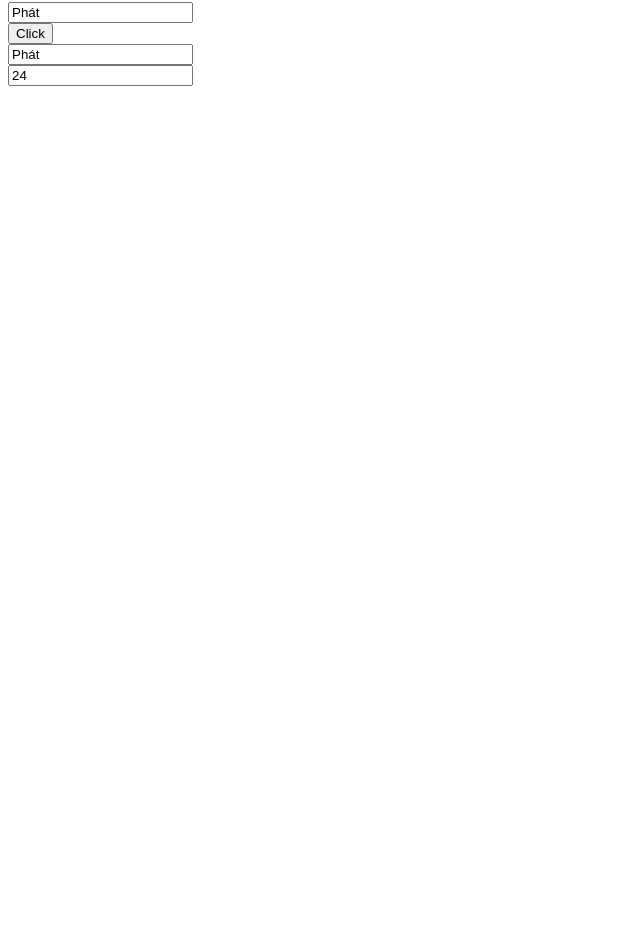
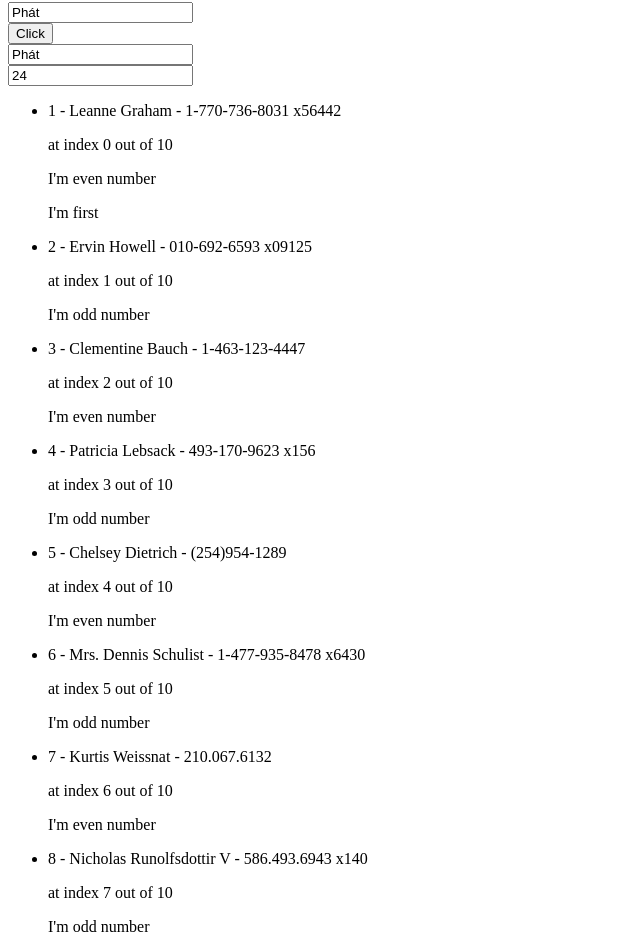
Before and after one commit to Ducphat12345/angular-100days, an Angular app: page / in a window 1280 px wide. Shown: the part 149-1101 px from the top of the page, without its empty margins (0-640 px from the left). Before the commit the page ends 800 px from the top, so only its background shows below. Built offline with nearby package versions, Linux system fonts and the light colour scheme.

Commit message:
ngFor-angular

```diff
--- a/src/hello/hello.component.css
+++ b/src/hello/hello.component.css
@@ -1,3 +1,3 @@
-a{
-    color: red;
+.right-margin{
+    margin-right: 5px;
 }
--- a/src/hello/hello.component.html
+++ b/src/hello/hello.component.html
@@ -12,3 +12,14 @@ Age: {{user.age}}
 <br>
 <input type="text" [ngModel]="user.age" (ngModelChange)="user.age = $event" />
 <br>
+<ul>
+    <li *ngFor="let u of users; index as idx; count as total; first as isFirst; last as isLast; even as isEven; odd as isOdd">
+        <p>{{u.id}} - {{u.name}} - {{u.phone}}</p>
+        <p>at index {{idx}} out of {{total}}</p>
+        <p *ngIf="isEven">I'm even number</p>
+        <p *ngIf="isOdd">I'm odd number</p>
+        <p *ngIf="isFirst">I'm first</p>
+        <p *ngIf="isLast">I'm last</p>
+    </li>
+</ul>
+<button *ngFor="let tag of tags; last as isLast" [class.right-margin]="!isLast">{{tag}}</button>
--- a/src/hello/hello.component.ts
+++ b/src/hello/hello.component.ts
@@ -11,6 +11,239 @@ export class HelloComponent{
         'age': 24
     };
 
+    users = [
+        {
+          "id": 1,
+          "name": "Leanne Graham",
+          "username": "Bret",
+          "email": "Sincere@april.biz",
+          "address": {
+            "street": "Kulas Light",
+            "suite": "Apt. 556",
+            "city": "Gwenborough",
+            "zipcode": "92998-3874",
+            "geo": {
+              "lat": "-37.3159",
+              "lng": "81.1496"
+            }
+          },
+          "phone": "1-770-736-8031 x56442",
+          "website": "hildegard.org",
+          "company": {
+            "name": "Romaguera-Crona",
+            "catchPhrase": "Multi-layered client-server neural-net",
+            "bs": "harness real-time e-markets"
+          }
+        },
+        {
+          "id": 2,
+          "name": "Ervin Howell",
+          "username": "Antonette",
+          "email": "Shanna@melissa.tv",
+          "address": {
+            "street": "Victor Plains",
+            "suite": "Suite 879",
+            "city": "Wisokyburgh",
+            "zipcode": "90566-7771",
+            "geo": {
+              "lat": "-43.9509",
+              "lng": "-34.4618"
+            }
+          },
+          "phone": "010-692-6593 x09125",
+          "website": "anastasia.net",
+          "company": {
+            "name": "Deckow-Crist",
+            "catchPhrase": "Proactive didactic contingency",
+            "bs": "synergize scalable supply-chains"
+          }
+        },
+        {
+          "id": 3,
+          "name": "Clementine Bauch",
+          "username": "Samantha",
+          "email": "Nathan@yesenia.net",
+          "address": {
+            "street": "Douglas Extension",
+            "suite": "Suite 847",
+            "city": "McKenziehaven",
+            "zipcode": "59590-4157",
+            "geo": {
+              "lat": "-68.6102",
+              "lng": "-47.0653"
+            }
+          },
+          "phone": "1-463-123-4447",
+          "website": "ramiro.info",
+          "company": {
+            "name": "Romaguera-Jacobson",
+            "catchPhrase": "Face to face bifurcated interface",
+            "bs": "e-enable strategic applications"
+          }
+        },
+        {
+          "id": 4,
+          "name": "Patricia Lebsack",
+          "username": "Karianne",
+          "email": "Julianne.OConner@kory.org",
+          "address": {
+            "street": "Hoeger Mall",
+            "suite": "Apt. 692",
+            "city": "South Elvis",
+            "zipcode": "53919-4257",
+            "geo": {
+              "lat": "29.4572",
+              "lng": "-164.2990"
+            }
+          },
+          "phone": "493-170-9623 x156",
+          "website": "kale.biz",
+          "company": {
+            "name": "Robel-Corkery",
+            "catchPhrase": "Multi-tiered zero tolerance productivity",
+            "bs": "transition cutting-edge web services"
+          }
+        },
+        {
+          "id": 5,
+          "name": "Chelsey Dietrich",
+          "username": "Kamren",
+          "email": "Lucio_Hettinger@annie.ca",
+          "address": {
+            "street": "Skiles Walks",
+            "suite": "Suite 351",
+            "city": "Roscoeview",
+            "zipcode": "33263",
+            "geo": {
+              "lat": "-31.8129",
+              "lng": "62.5342"
+            }
+          },
+          "phone": "(254)954-1289",
+          "website": "demarco.info",
+          "company": {
+            "name": "Keebler LLC",
+            "catchPhrase": "User-centric fault-tolerant solution",
+            "bs": "revolutionize end-to-end systems"
+          }
+        },
+        {
+          "id": 6,
+          "name": "Mrs. Dennis Schulist",
+          "username": "Leopoldo_Corkery",
+          "email": "Karley_Dach@jasper.info",
+          "address": {
+            "street": "Norberto Crossing",
+            "suite": "Apt. 950",
+            "city": "South Christy",
+            "zipcode": "23505-1337",
+            "geo": {
+              "lat": "-71.4197",
+              "lng": "71.7478"
+            }
+          },
+          "phone": "1-477-935-8478 x6430",
+          "website": "ola.org",
+          "company": {
+            "name": "Considine-Lockman",
+            "catchPhrase": "Synchronised bottom-line interface",
+            "bs": "e-enable innovative applications"
+          }
+        },
+        {
+          "id": 7,
+          "name": "Kurtis Weissnat",
+          "username": "Elwyn.Skiles",
+          "email": "Telly.Hoeger@billy.biz",
+          "address": {
+            "street": "Rex Trail",
+            "suite": "Suite 280",
+            "city": "Howemouth",
+            "zipcode": "58804-1099",
+            "geo": {
+              "lat": "24.8918",
+              "lng": "21.8984"
+            }
+          },
+          "phone": "210.067.6132",
+          "website": "elvis.io",
+          "company": {
+            "name": "Johns Group",
+            "catchPhrase": "Configurable multimedia task-force",
+            "bs": "generate enterprise e-tailers"
+          }
+        },
+        {
+          "id": 8,
+          "name": "Nicholas Runolfsdottir V",
+          "username": "Maxime_Nienow",
+          "email": "Sherwood@rosamond.me",
+          "address": {
+            "street": "Ellsworth Summit",
+            "suite": "Suite 729",
+            "city": "Aliyaview",
+            "zipcode": "45169",
+            "geo": {
+              "lat": "-14.3990",
+              "lng": "-120.7677"
+            }
+          },
+          "phone": "586.493.6943 x140",
+          "website": "jacynthe.com",
+          "company": {
+            "name": "Abernathy Group",
+            "catchPhrase": "Implemented secondary concept",
+            "bs": "e-enable extensible e-tailers"
+          }
+        },
+        {
+          "id": 9,
+          "name": "Glenna Reichert",
+          "username": "Delphine",
+          "email": "Chaim_McDermott@dana.io",
+          "address": {
+            "street": "Dayna Park",
+            "suite": "Suite 449",
+            "city": "Bartholomebury",
+            "zipcode": "76495-3109",
+            "geo": {
+              "lat": "24.6463",
+              "lng": "-168.8889"
+            }
+          },
+          "phone": "(775)976-6794 x41206",
+          "website": "conrad.com",
+          "company": {
+            "name": "Yost and Sons",
+            "catchPhrase": "Switchable contextually-based project",
+            "bs": "aggregate real-time technologies"
+          }
+        },
+        {
+          "id": 10,
+          "name": "Clementina DuBuque",
+          "username": "Moriah.Stanton",
+          "email": "Rey.Padberg@karina.biz",
+          "address": {
+            "street": "Kattie Turnpike",
+            "suite": "Suite 198",
+            "city": "Lebsackbury",
+            "zipcode": "31428-2261",
+            "geo": {
+              "lat": "-38.2386",
+              "lng": "57.2232"
+            }
+          },
+          "phone": "024-648-3804",
+          "website": "ambrose.net",
+          "company": {
+            "name": "Hoeger LLC",
+            "catchPhrase": "Centralized empowering task-force",
+            "bs": "target end-to-end models"
+          }
+        }
+    ]
+    tags = ['angular', 'typescript', '100days']
     handler(event: any){
         console.log('clicked', event);
     }
```
